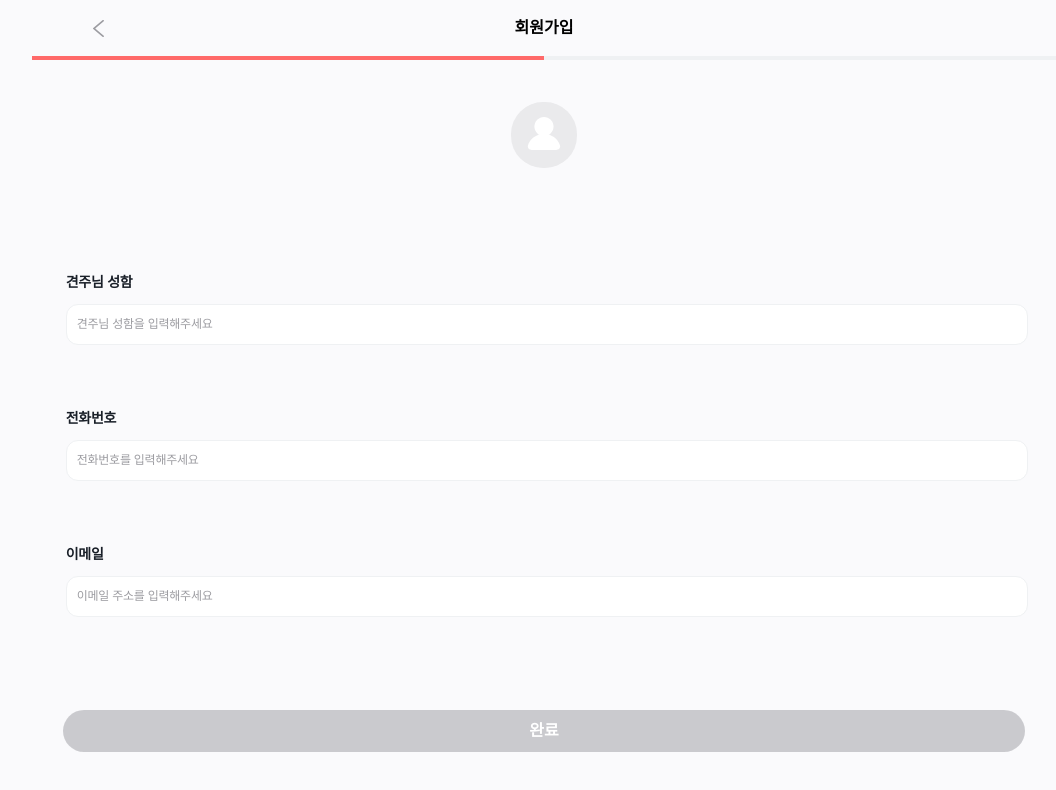
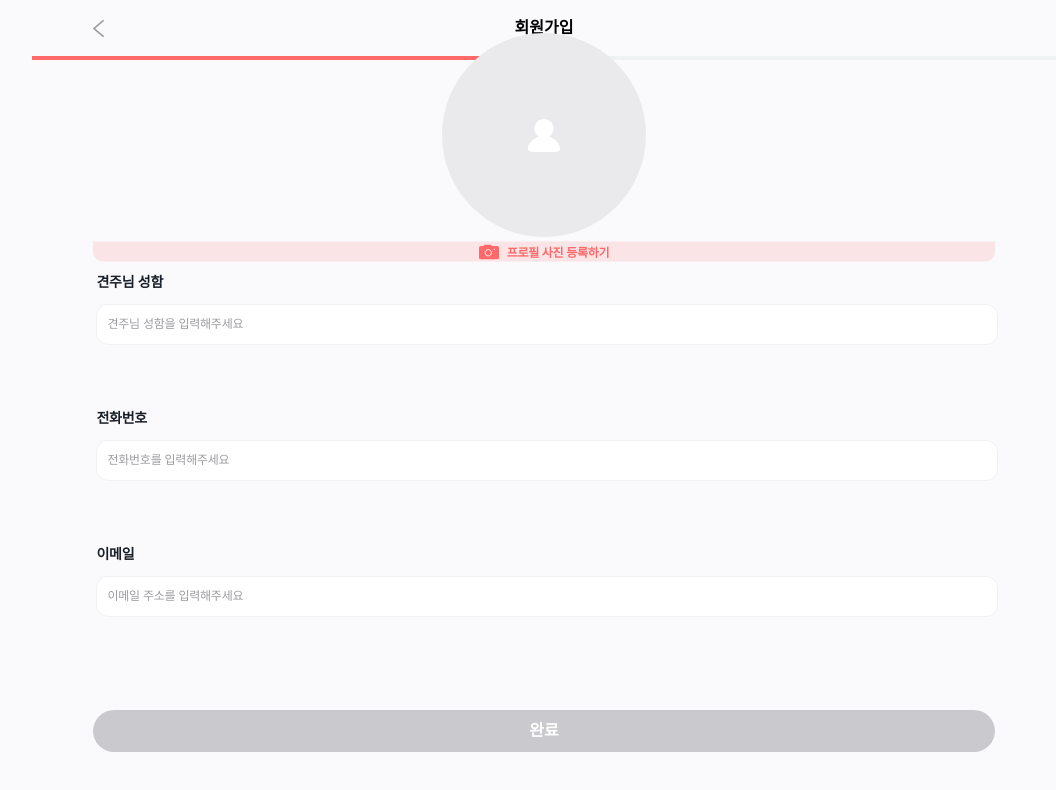
Before and after one commit to LikeLion-at-DGU/2024-hackathon-3-sharedog-frontend, a React (Vite) app: page /signup in a window 1280 px wide. Shown: the top 790 px of the page, without its empty margins (96-1152 px from the left). Built offline with nearby package versions, Linux system fonts and the light colour scheme.

Commit message:
Feat : 프로필 이미지 업로드 성공

```diff
--- a/src/pages/signupPage/SignUp.jsx
+++ b/src/pages/signupPage/SignUp.jsx
@@ -6,7 +6,10 @@ import {
   InPutBox,
   CompleteBtn,
   Field,
-  InputField
+  InputField,
+  PictureImg,
+  PictureMyPageSVG,
+  Editbtn,
 } from "./Styled";
 import Header from "./header/Header";
 import InputHolder from "../../components/myPageComponent/InputHolder";
@@ -21,6 +24,8 @@ const SignUp = () => {
   const [phone, setPhone] = useState("");
   const [email, setEmail] = useState("");
   const [isComplete, setIsComplete] = useState(false);
+
+  const [uploadedImage, setUploadedImage] = useState(null);
 
   const postData = async () => {
     try {
@@ -50,6 +55,12 @@ const SignUp = () => {
     }
   };
 
+  const onChangeImage = e => {
+    const file = e.target.files[0];
+    const imageUrl = URL.createObjectURL(file);
+    setUploadedImage(imageUrl);
+  }
+
   return (
     <>
       <Header title="회원가입" progress={50} /> {/* Progress 50% */}
@@ -57,9 +68,23 @@ const SignUp = () => {
         <Field>
           <InputField>
             <MyInfo>
-              <ProfileImg>
-                <ProfileMyPageSVG />
+              <ProfileImg imageUrl={uploadedImage}>
+                {!uploadedImage && <ProfileMyPageSVG />}
               </ProfileImg>
+              <Editbtn>
+                <PictureImg>
+                  <PictureMyPageSVG />
+                </PictureImg>
+                <label htmlFor="imageUpload" style={{ cursor: 'pointer' }}>
+                  프로필 사진 등록하기
+                </label>
+                <input
+                  type="file"
+                  id="imageUpload"
+                  style={{ display: 'none' }}
+                  onChange={onChangeImage}
+                />
+              </Editbtn>
             </MyInfo>
             <InPutBox>
               <InputHolder
--- a/src/pages/signupPage/Styled.jsx
+++ b/src/pages/signupPage/Styled.jsx
@@ -1,7 +1,7 @@
-// Styled.js 파일에서
 import styled from "styled-components";
 import ProfileMyPageSVG from "../../assets/icons/profileMyPage.svg?react"; // SVG 파일 가져오기
 import CautionSVG from "../../assets/icons/Caution.svg?react";
+import PictureMyPageSVG from "../../assets/icons/pictureMyPage.svg?react";
 
 // Wrapper: 전체 컨테이너 스타일
 export const Wrapper = styled.div`
@@ -18,7 +18,7 @@ export const Wrapper = styled.div`
 
 export const Field = styled.div`
   display: flex;
-  width: 94%;
+  width: 88%;
   display: flex;
   flex-direction: column; /* 요소들을 수직 정렬 */
   align-items: center; /* 수평 중앙 정렬 */
@@ -41,12 +41,32 @@ export const MyInfo = styled.div`
   height: 15vh;
   flex-shrink: 0;
   border-radius: 11.587px;
-  margin-bottom: 10px;
+  margin-top: 10px;
 
   display: flex;
   flex-direction: column; /* 요소들을 수직 정렬 */
   justify-content: center; /* 수직 중앙 정렬 */
   align-items: center; /* 수평 중앙 정렬 */
+`;
+
+export const Editbtn = styled.button`
+  width: 100%;
+  height: 6vh;
+  border-radius: 0px 0px 10px 10px;
+  border: none;
+  background: rgba(255, 105, 105, 0.15);
+  transform: translateY(23%);
+
+  display: flex;
+  align-items: center;
+  justify-content: center;
+
+  color: var(--Red-Red04, #ff6969);
+  font-family: SUIT;
+  font-size: 12px;
+  font-weight: 700;
+  letter-spacing: -0.24px;
+  gap: 8px;
 `;
 
 export const CautionBox = styled.div`
@@ -71,7 +91,7 @@ export const CautionTitle = styled.div`
   h1 {
     color: var(--Gray-Gray03, #3A3A3C);
     font-family: SUIT;
-    font-size: 14px;
+    font-size: 13px;
     font-style: normal;
     font-weight: 600;
     display: flex;
@@ -82,7 +102,7 @@ export const CautionTitle = styled.div`
     color: var(--Gray-Gray02, #636366);
     text-align: center;
     font-family: SUIT;
-    font-size: 10px;
+    font-size: 9px;
     font-style: normal;
     font-weight: 600;
     display: flex;
@@ -91,11 +111,24 @@ export const CautionTitle = styled.div`
 `;
 
 export const ProfileImg = styled.div`
-  padding: 15.058px 15.83px;
+  display: flex;
+  justify-content: center;
+  align-items: center;
+  width: 16vw;  // 적절한 크기로 설정
+  height: 16vw; // 적절한 크기로 설정
+  border-radius: 50%;
+  flex-shrink: 0;
+  background: #eaeaec;
+  background-image: ${({ imageUrl }) => imageUrl ? `url(${imageUrl})` : 'none'};
+  background-size: cover;
+  background-position: center;
+  overflow: hidden; // 이미지가 요소의 경계를 넘어가지 않도록
+`;
 
-  border-radius: 32.047px;
-  border-style: none;
-  background: #eaeaec;
+export const PictureImg = styled.div`
+  width: 20px;
+  height: 15px;
+  flex-shrink: 0;
 `;
 
 export const InPutBox = styled.div`
@@ -139,4 +172,4 @@ export const CompleteBtn = styled.div`
 `;
 
 // EditMyPageSVG: SVG 아이콘 컴포넌트 내보내기
-export { ProfileMyPageSVG, CautionSVG };
+export { ProfileMyPageSVG, CautionSVG, PictureMyPageSVG };
```
